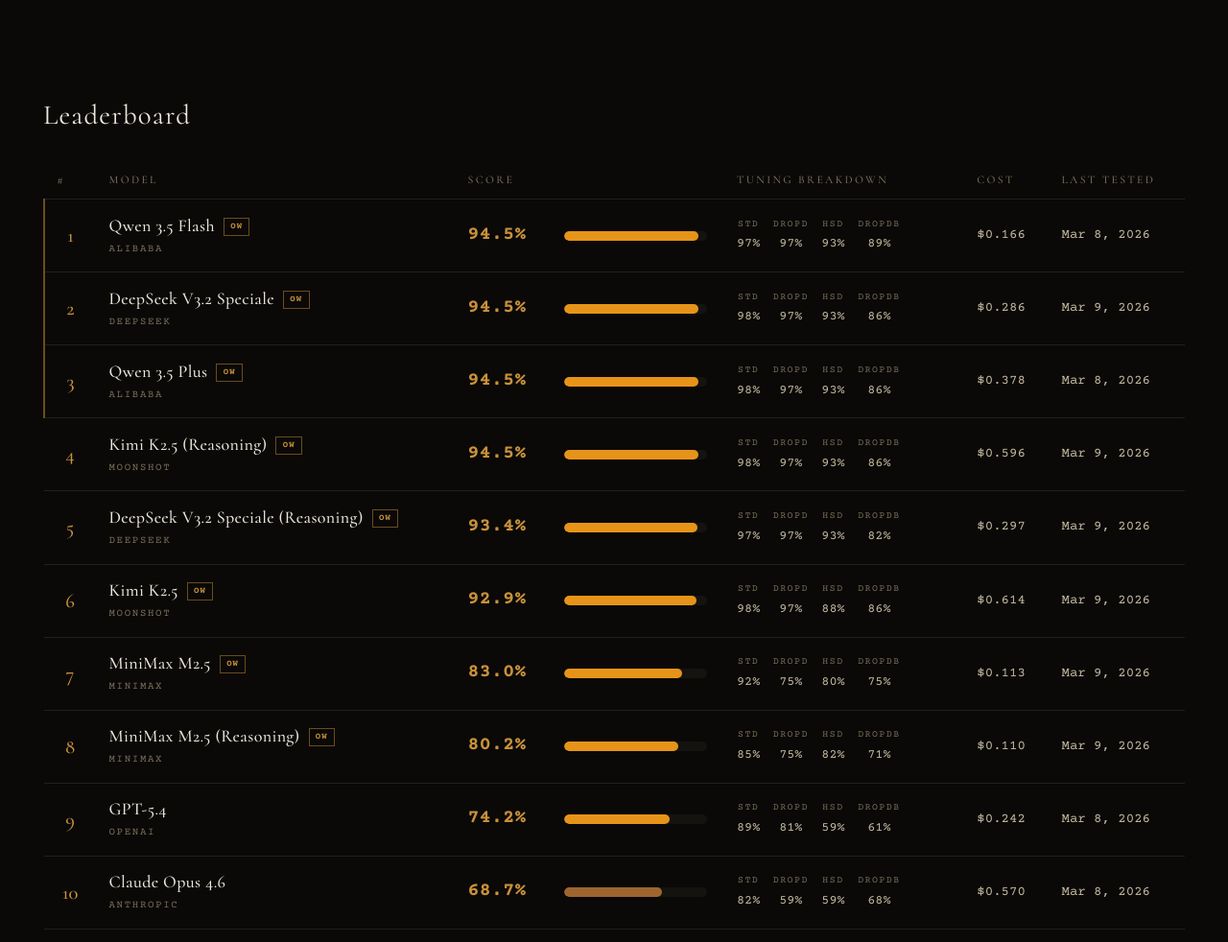
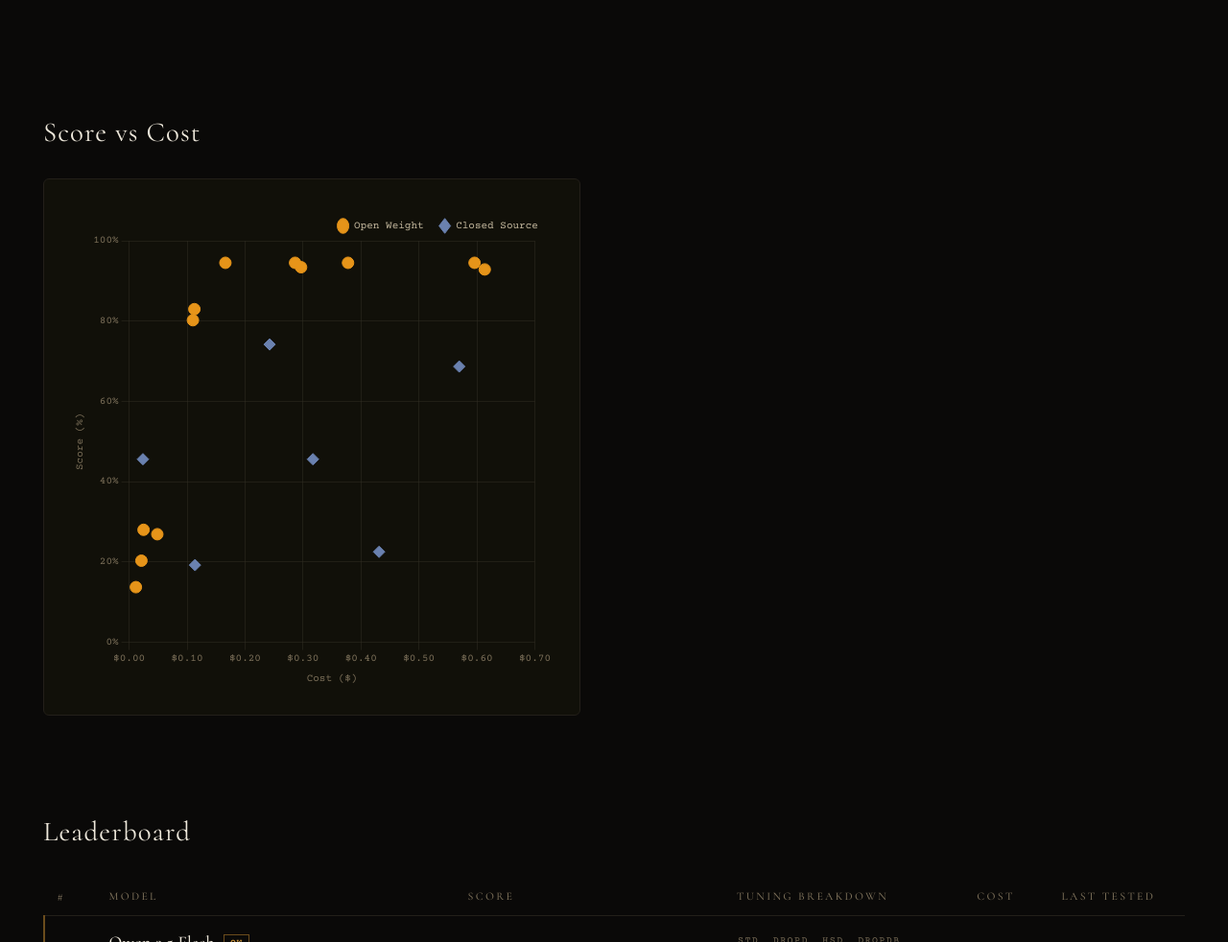
Before and after one commit to jmcapra/FretBench, an Astro site in the folder website/: page /results in a window 1280 px wide. Shown: the part 767-1749 px from the top of the page at 96% size. Built offline with nearby package versions, Linux system fonts and the light colour scheme; Astro itself is replaced by a stand-in of ours.

```diff
--- a/website/astro.config.mjs
+++ b/website/astro.config.mjs
@@ -11,6 +11,6 @@ export default defineConfig({
 	integrations: [mdx(), sitemap()],
 	adapter: cloudflare({
 		platformProxy: { enabled: true },
-		imageService: 'cloudflare',
+		imageService: 'compile',
 	}),
 });
--- a/website/src/components/BaseHead.astro
+++ b/website/src/components/BaseHead.astro
@@ -20,8 +20,7 @@ const { title, description, image = FallbackImage } = Astro.props;
 <!-- Global Metadata -->
 <meta charset="utf-8" />
 <meta name="viewport" content="width=device-width,initial-scale=1" />
-<link rel="icon" type="image/svg+xml" href="/favicon.svg" />
-<link rel="icon" href="/favicon.ico" />
+<link rel="icon" type="image/png" href="/favicon.png" />
 <link rel="sitemap" href="/sitemap-index.xml" />
 <link
 	rel="alternate"
--- a/website/src/layouts/BlogPost.astro
+++ b/website/src/layouts/BlogPost.astro
@@ -14,7 +14,7 @@ const { title, description, pubDate, updatedDate } = Astro.props;
   <meta name="viewport" content="width=device-width, initial-scale=1.0" />
   <title>{title} — FretBench</title>
   <meta name="description" content={description} />
-  <link rel="icon" href="/favicon.ico" />
+  <link rel="icon" type="image/png" href="/favicon.png" />
   <meta name="generator" content={Astro.generator} />
 </head>
 <body>
--- a/website/src/pages/blog/index.astro
+++ b/website/src/pages/blog/index.astro
@@ -15,7 +15,7 @@ const posts = (await getCollection('blog')).sort(
   <meta name="viewport" content="width=device-width, initial-scale=1.0" />
   <title>Blog — FretBench</title>
   <meta name="description" content="FretBench blog — updates, methodology, and results." />
-  <link rel="icon" href="/favicon.ico" />
+  <link rel="icon" type="image/png" href="/favicon.png" />
   <meta name="generator" content={Astro.generator} />
 </head>
 <body>
--- a/website/src/pages/index.astro
+++ b/website/src/pages/index.astro
@@ -24,7 +24,7 @@ const tuningAbbrev: Record<string, string> = {
   <meta name="viewport" content="width=device-width, initial-scale=1.0" />
   <title>FretBench — Guitar Fretboard Benchmark</title>
   <meta name="description" content="A benchmark suite for evaluating guitar fretboard note-name reasoning in language models. 182 test cases across Standard, Drop D, Half-Step Down, and Drop Db tunings." />
-  <link rel="icon" href="/favicon.ico" />
+  <link rel="icon" type="image/png" href="/favicon.png" />
   <meta name="generator" content={Astro.generator} />
 </head>
 <body>
--- a/website/src/pages/results.astro
+++ b/website/src/pages/results.astro
@@ -37,7 +37,7 @@ const tuningAbbrev: Record<string, string> = {
   <meta name="viewport" content="width=device-width, initial-scale=1.0" />
   <title>Results — FretBench</title>
   <meta name="description" content="Full benchmark results — leaderboard, tuning difficulty, and hardest questions." />
-  <link rel="icon" href="/favicon.ico" />
+  <link rel="icon" type="image/png" href="/favicon.png" />
   <meta name="generator" content={Astro.generator} />
 </head>
 <body>
@@ -72,6 +72,14 @@ const tuningAbbrev: Record<string, string> = {
   <section class="section chart-section">
     <div class="chart-container">
       <canvas id="scoreChart"></canvas>
+    </div>
+  </section>
+
+  <!-- Score vs Cost Scatter -->
+  <section class="section chart-section">
+    <h2 class="section-heading">Score vs Cost</h2>
+    <div class="chart-container chart-container--square">
+      <canvas id="scatterChart"></canvas>
     </div>
   </section>
 
@@ -295,6 +303,123 @@ const tuningAbbrev: Record<string, string> = {
         }
       }
     });
+
+    // ── Scatter: Score vs Cost ──
+    const scatterCtx = document.getElementById('scatterChart') as HTMLCanvasElement;
+    const owColor = 'hsl(36, 80%, 50%)';
+    const closedColor = 'hsl(220, 30%, 55%)';
+
+    const points = data.map((m: any) => ({
+      x: m.total_cost,
+      y: m.score_pct,
+      label: m.model_name,
+      provider: m.provider,
+      open_weight: m.open_weight,
+    }));
+
+    const owPoints = points.filter((p: any) => p.open_weight);
+    const closedPoints = points.filter((p: any) => !p.open_weight);
+
+    new Chart(scatterCtx, {
+      type: 'scatter',
+      data: {
+        datasets: [
+          {
+            label: 'Open Weight',
+            data: owPoints,
+            backgroundColor: owColor,
+            borderColor: owColor,
+            pointRadius: 6,
+            pointHoverRadius: 9,
+          },
+          {
+            label: 'Closed Source',
+            data: closedPoints,
+            backgroundColor: closedColor,
+            borderColor: closedColor,
+            pointRadius: 6,
+            pointHoverRadius: 9,
+            pointStyle: 'rectRot',
+          },
+        ],
+      },
+      options: {
+        responsive: true,
+        maintainAspectRatio: true,
+        aspectRatio: 1,
+        plugins: {
+          legend: {
+            position: 'top',
+            align: 'end',
+            labels: {
+              color: '#C4B89E',
+              font: { family: "'Courier Prime', monospace", size: 11 },
+              usePointStyle: true,
+              pointStyleWidth: 12,
+              padding: 16,
+            },
+          },
+          tooltip: {
+            backgroundColor: '#181510',
+            borderColor: '#332E25',
+            borderWidth: 1,
+            titleColor: '#EDE7DA',
+            bodyColor: '#C4B89E',
+            titleFont: { family: "'Courier Prime', monospace", size: 13, weight: 'bold' },
+            bodyFont: { family: "'Courier Prime', monospace", size: 12 },
+            padding: 12,
+            cornerRadius: 4,
+            callbacks: {
+              title: (items: any) => items[0]?.raw?.label ?? '',
+              label: (ctx: any) => [
+                `Score: ${ctx.raw.y.toFixed(1)}%`,
+                `Cost: $${ctx.raw.x.toFixed(3)}`,
+                `Provider: ${ctx.raw.provider}`,
+              ],
+            },
+          },
+        },
+        scales: {
+          x: {
+            title: {
+              display: true,
+              text: 'Cost ($)',
+              color: '#7A6E58',
+              font: { family: "'Courier Prime', monospace", size: 11 },
+            },
+            ticks: {
+              color: '#7A6E58',
+              font: { family: "'Courier Prime', monospace", size: 11 },
+              callback: (v: any) => '$' + Number(v).toFixed(2),
+            },
+            grid: { color: 'rgba(51, 46, 37, 0.5)' },
+            border: { display: false },
+          },
+          y: {
+            min: 0,
+            max: 100,
+            title: {
+              display: true,
+              text: 'Score (%)',
+              color: '#7A6E58',
+              font: { family: "'Courier Prime', monospace", size: 11 },
+            },
+            ticks: {
+              color: '#7A6E58',
+              font: { family: "'Courier Prime', monospace", size: 11 },
+              callback: (v: any) => v + '%',
+              stepSize: 20,
+            },
+            grid: { color: 'rgba(51, 46, 37, 0.5)' },
+            border: { display: false },
+          },
+        },
+        animation: {
+          duration: 800,
+          easing: 'easeOutQuart',
+        },
+      },
+    });
   }
 </script>
 
@@ -385,6 +510,12 @@ const tuningAbbrev: Record<string, string> = {
     border: 1px solid var(--border);
     border-radius: 6px;
     padding: 1.5rem 1.5rem 1rem;
+  }
+
+  .chart-container--square {
+    aspect-ratio: 1 / 1;
+    height: auto;
+    max-width: 560px;
   }
 
   /* ─── Tables ─── */
```
Also changed, not shown: website/src/content/blog/corrected-results-open-weight-models-dominate-fretbench.md (+2 -2 lines), website/public/favicon.ico (deleted), website/public/favicon.png (added), website/public/favicon.svg (deleted), 1 other file.
